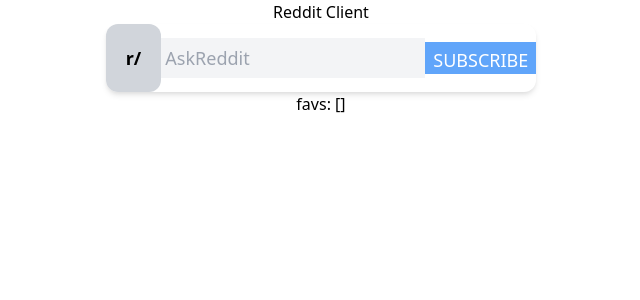
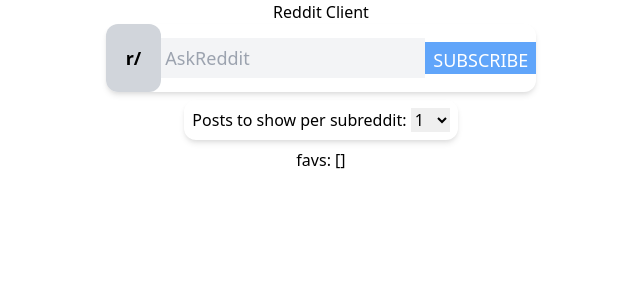
Before and after one commit to hillscottc/reddit-client, a React app: page / in a window 1280 px wide. Shown: the top 300 px of the page, without its empty margins (319-959 px from the left). Built offline with nearby package versions, Linux system fonts and the light colour scheme.

Commit message:
post to show

```diff
--- a/src/RedditClient.jsx
+++ b/src/RedditClient.jsx
@@ -1,4 +1,4 @@
-import { useEffect, useState } from 'react'
+import { useCallback, useEffect, useState } from 'react'
 import { getRedditUrl, fetchData } from './util'
 import RedditPage from './RedditPage.jsx'
 import AddFeed from './AddFeed.jsx'
@@ -7,6 +7,7 @@
   const [favlist, setFavlist] = useState([])
   const [feedToAdd, setFeedToAdd] = useState('')
   const [pages, setPages] = useState([])
+  const [numToShow, setNumToShow] = useState(1)
 
   useEffect(() => {
     setFavlistFromLocal()
@@ -74,14 +75,29 @@
     else await favlistUpdate(feedToAdd)
   }
 
+  const handleNumToShow = useCallback((e) => {
+    setNumToShow(e.target.value)
+  }, [])
+
   return (
     <div className='flex flex-col justify-center content-center items-center '>
       <h1>Reddit Client</h1>
       <AddFeed {...{ feedToAdd, handleSubscribe, setFeedToAdd }} />
+      <div className='flex rounded-xl shadow-md m-2 p-2'>
+        Posts to show per subreddit:&nbsp;
+        {/*<input type='text' value={numToShow} onChange={handleNumToShow} />*/}
+        <select onChange={handleNumToShow}>
+          {[1, 2, 3, 4, 5, 6, 7, 8, 9, 10].map((n) => (
+            <option key={n} value={n}>
+              {n}
+            </option>
+          ))}
+        </select>
+      </div>
       <div>favs: {JSON.stringify(favlist)}</div>
 
       {pages.map((page, ndx) => (
-        <RedditPage key={ndx} page={page} />
+        <RedditPage key={ndx} page={page} numPostsToShow={numToShow} />
       ))}
     </div>
   )
--- a/src/RedditPost.jsx
+++ b/src/RedditPost.jsx
@@ -1,15 +1,20 @@
 import PropTypes from 'prop-types'
-import LikeIcon from './assets/like-svgrepo-com.svg'
+import LikeIcon from './assets/like-icon.svg'
+import moment from 'moment'
 
 export function RedditPost({ post, sub }) {
   const redditUrl = (permalink) => `https://www.reddit.com${permalink}`
   const { permalink, preview, title, ups } = post.data
+  const createDate = moment(post.data.created * 1000).format(
+    'MMM DD YYYY h:mm:ss A'
+  )
 
-  console.log('DATA:', post.data)
+  // console.log('DATA:', post.data)
 
   const imgSrc =
     preview && preview.images[0] ? preview.images[0].source.url : ''
 
+  // TURNING IMAGES OFF FOR NOW
   const SHOW_IMAGE = false
   return (
     <div className='p-6 w-5/6 bg-white rounded-xl shadow-md items-center space-x-4 m-9'>
@@ -37,7 +42,7 @@
           height='25px'
         />
         <div className='pl-3 pr-3'>|</div>
-        <div>the date</div>
+        <div>{createDate}</div>
       </div>
     </div>
   )
@@ -45,6 +50,7 @@
 RedditPost.propTypes = {
   post: PropTypes.shape({
     data: PropTypes.shape({
+      created: PropTypes.number,
       permalink: PropTypes.string.isRequired,
       url: PropTypes.string.isRequired,
       title: PropTypes.string.isRequired,
```
Also changed, not shown: src/assets/like-icon.svg (added).
